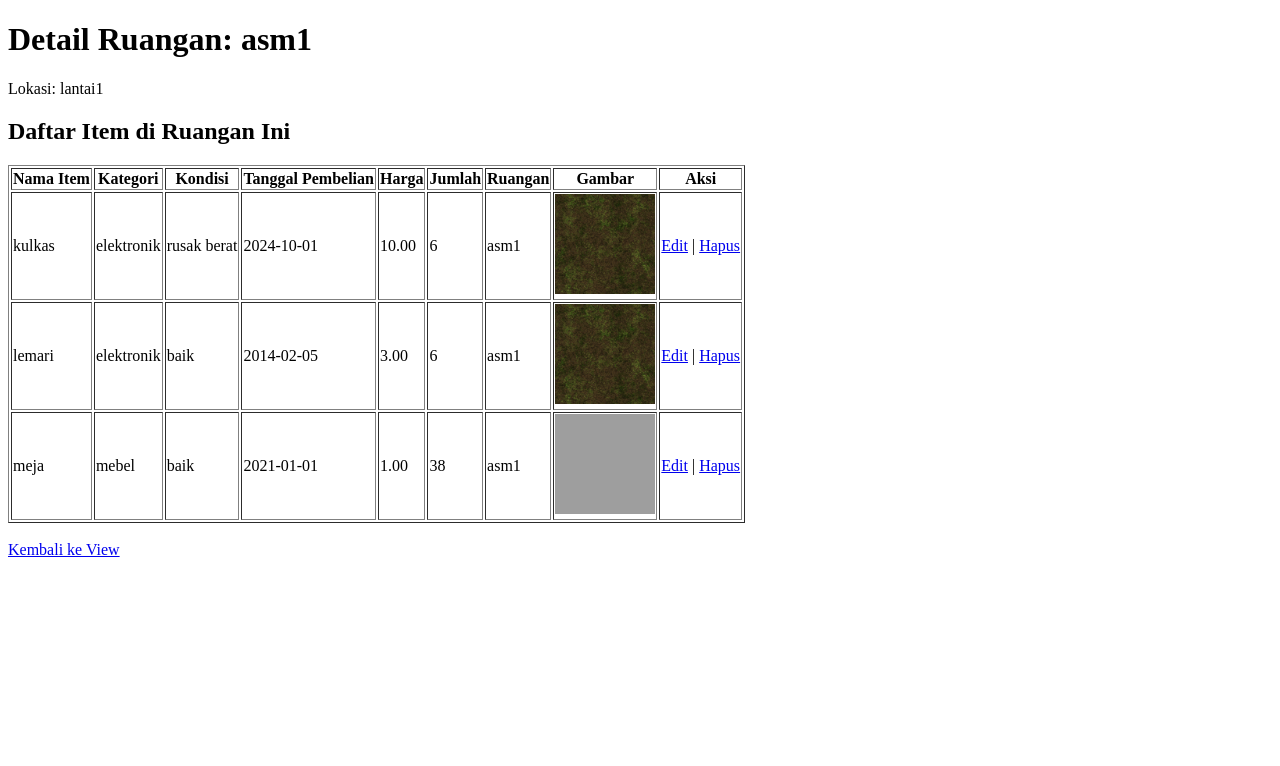
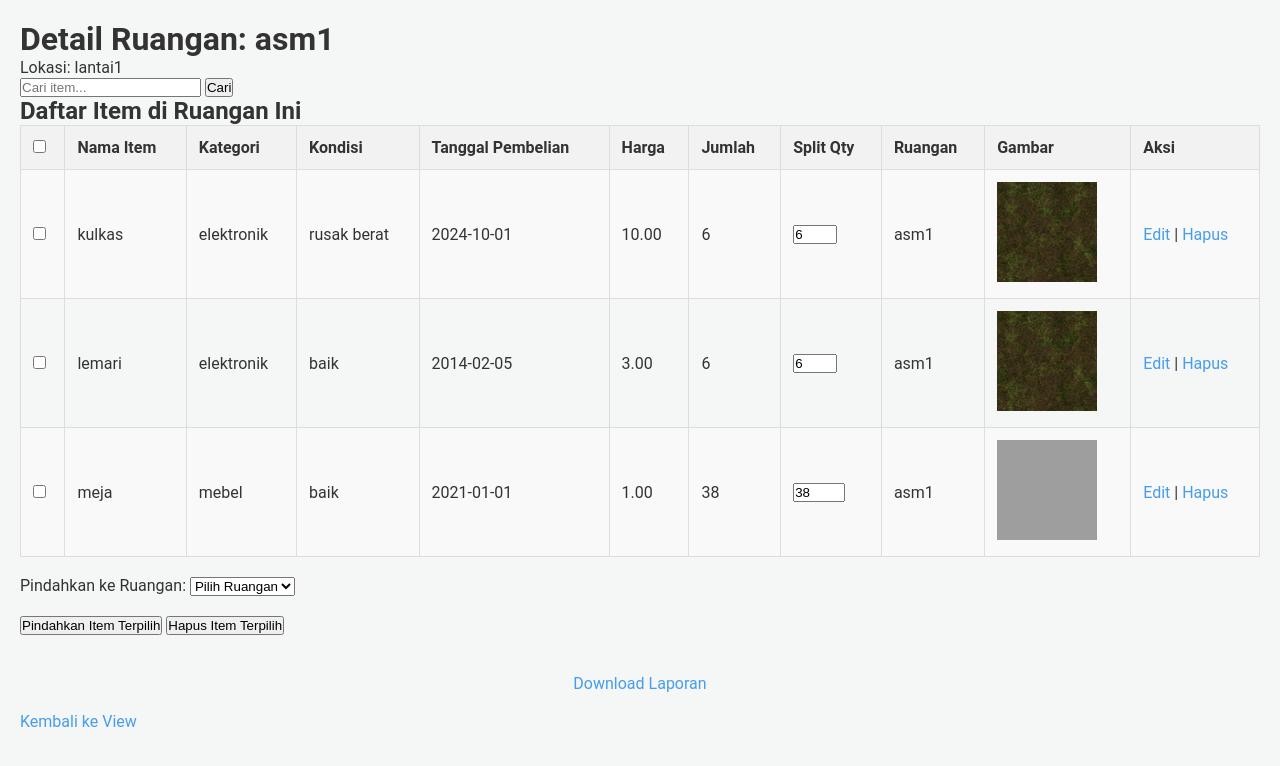
Before and after one commit to Rick755433/Project_php, a PHP site: page /detail_ruangan.php?id=2 in a window 1280 px wide. Shown: the top 766 px of the page. Run offline with PHP 8.4, Linux system fonts and the light colour scheme; a user stored in the database is signed in; data comes from the database, SQL or seed files in the repository; grey boxes are pictures that could not be loaded.

Commit message:
Update detail_ruangan.php
perbaikan

```diff
--- a/projek/projek/detail_ruangan.php
+++ b/projek/projek/detail_ruangan.php
@@ -1,89 +1,176 @@
 <?php
 include "config.php";
 session_start();
-
 if (!isset($_SESSION['user_id'])) {
     header("Location: login.php");
     exit();
 }
+if ($_SERVER["REQUEST_METHOD"] == "POST") {
+    $room_id = $_POST['room_id'];
+    if(isset($_POST['move_selected'])) {
+        $target_room = $_POST['target_room'];
+        if(isset($_POST['selected_items']) && count($_POST['selected_items']) > 0 && !empty($target_room)) {
+            foreach($_POST['selected_items'] as $item_id) {
+                $query = "SELECT * FROM items WHERE id = $item_id";
+                $result_item = $conn->query($query);
+                $item_data = $result_item->fetch_assoc();
+                $current_qty = $item_data['quantity'];
+                $split_qty = isset($_POST['split_qty'][$item_id]) ? intval($_POST['split_qty'][$item_id]) : $current_qty;
+                if($split_qty > $current_qty) {
+                    $split_qty = $current_qty;
+                }
+                if($split_qty < $current_qty) {
+                    $new_qty = $current_qty - $split_qty;
+                    $update_sql = "UPDATE items SET quantity = $new_qty WHERE id = $item_id";
+                    $conn->query($update_sql);
+                    $insert_sql = "INSERT INTO items (name, category_id, item_condition, purchase_date, price, image, room_id, quantity)
+                                   VALUES ('{$item_data['name']}', '{$item_data['category_id']}', '{$item_data['item_condition']}', '{$item_data['purchase_date']}', '{$item_data['price']}', '{$item_data['image']}', '$target_room', '$split_qty')";
+                    $conn->query($insert_sql);
+                } else {
+                    $update_sql = "UPDATE items SET room_id = '$target_room' WHERE id = $item_id";
+                    $conn->query($update_sql);
+                }
+            }
+            echo "Item terpilih berhasil dipindahkan.";
+        } else {
+            echo "Tidak ada item yang dipilih atau ruangan tujuan belum dipilih.";
+        }
+    }
+    if(isset($_POST['delete_selected'])) {
+        if(isset($_POST['selected_items']) && count($_POST['selected_items']) > 0) {
+            foreach($_POST['selected_items'] as $item_id) {
+                $delete_sql = "DELETE FROM items WHERE id = $item_id";
+                $conn->query($delete_sql);
+            }
+            echo "Item terpilih berhasil dihapus.";
+        } else {
+            echo "Tidak ada item yang dipilih untuk dihapus.";
+        }
+    }
+} else {
+    $room_id = $_GET['id'];
+}
 
-$room_id = $_GET['id'];
+$q = "";
+if(isset($_GET['q'])) {
+    $q = $conn->real_escape_string($_GET['q']);
+}
 
 $sql_items = "SELECT items.id, items.name AS item_name, items.item_condition, items.purchase_date, items.price, items.quantity, categories.name AS category_name, items.image
               FROM items
               LEFT JOIN categories ON items.category_id = categories.id
               WHERE items.room_id = '$room_id'";
+if($q != "") {
+    $sql_items .= " AND items.name LIKE '%$q%'";
+}
 $result_items = $conn->query($sql_items);
 
 $sql_room = "SELECT name AS room_name, location FROM rooms WHERE id = '$room_id'";
 $result_room = $conn->query($sql_room);
 $room = $result_room->fetch_assoc();
+
+$sql_target_rooms = "SELECT id, name FROM rooms WHERE id != '$room_id'";
+$result_target_rooms = $conn->query($sql_target_rooms);
 ?>
-
 <!DOCTYPE html>
 <html lang="id">
 <head>
   <meta charset="UTF-8">
   <meta name="viewport" content="width=device-width, initial-scale=1.0">
   <title>Detail Ruangan</title>
+  <link rel="stylesheet" href="style.css">
+  <style>
+    /* Styling tambahan jika diperlukan */
+  </style>
 </head>
 <body>
-
   <div class="content">
     <h1>Detail Ruangan: <?php echo $room['room_name']; ?></h1>
     <p>Lokasi: <?php echo $room['location']; ?></p>
+
+    <form method="GET" action="detail_ruangan.php" class="search-form">
+      <input type="hidden" name="id" value="<?php echo $room_id; ?>">
+      <input type="text" name="q" placeholder="Cari item..." value="<?php echo htmlspecialchars($q); ?>">
+      <button type="submit">Cari</button>
+    </form>
+
     <h2>Daftar Item di Ruangan Ini</h2>
-
+    <form method="post">
+      <input type="hidden" name="room_id" value="<?php echo $room_id; ?>">
       <table border="1">
         <tr>
+          <th><input type="checkbox" id="select_all"></th>
           <th>Nama Item</th>
           <th>Kategori</th>
           <th>Kondisi</th>
           <th>Tanggal Pembelian</th>
           <th>Harga</th>
           <th>Jumlah</th>
+          <th>Split Qty</th>
           <th>Ruangan</th>
           <th>Gambar</th>
           <th>Aksi</th>
         </tr>
-
-        <?php
-        if ($result_items->num_rows > 0) {
-            while ($row = $result_items->fetch_assoc()) {
-                ?>
+        <?php if ($result_items->num_rows > 0): ?>
+          <?php while ($row = $result_items->fetch_assoc()): ?>
             <tr>
+              <td><input type="checkbox" name="selected_items[]" value="<?php echo $row['id']; ?>"></td>
               <td><?php echo $row['item_name']; ?></td>
               <td><?php echo $row['category_name']; ?></td>
               <td><?php echo $row['item_condition']; ?></td>
               <td><?php echo $row['purchase_date']; ?></td>
               <td><?php echo number_format($row['price'], 2); ?></td>
               <td><?php echo $row['quantity']; ?></td>
+              <td>
+                <input type="number" name="split_qty[<?php echo $row['id']; ?>]" min="1" max="<?php echo $row['quantity']; ?>" value="<?php echo $row['quantity']; ?>">
+              </td>
               <td><?php echo $room['room_name']; ?></td>
               <td>
-                        <?php
-                        if (!empty($row['image'])) {
-                            echo "<img src='uploads/" . $row['image'] . "' width='100' height='100'>";
-                        } else {
-                            echo "No Image";
-                        }
-                        ?>
+                <?php if(!empty($row['image'])): ?>
+                  <img src="uploads/<?php echo $row['image']; ?>" width="100" height="100">
+                <?php else: ?>
+                  No Image
+                <?php endif; ?>
               </td>
               <td>
                 <a href="edit_item.php?id=<?php echo $row['id']; ?>">Edit</a> |
                 <a href="?delete_id=<?php echo $row['id']; ?>" onclick="return confirm('Apakah Anda yakin ingin menghapus item ini?');">Hapus</a>
               </td>
             </tr>
-                <?php
+          <?php endwhile; ?>
+        <?php else: ?>
+          <tr><td colspan="11">Tidak ada data item untuk ruangan ini.</td></tr>
+        <?php endif; ?>
+      </table>
+      <br>
+      <div>
+        <label for="target_room">Pindahkan ke Ruangan:</label>
+        <select name="target_room" id="target_room">
+          <option value="">Pilih Ruangan</option>
+          <?php while($row = $result_target_rooms->fetch_assoc()): ?>
+            <option value="<?php echo $row['id']; ?>"><?php echo $row['name']; ?></option>
+          <?php endwhile; ?>
+        </select>
+      </div>
+      <br>
+      <button type="submit" name="move_selected">Pindahkan Item Terpilih</button>
+      <button type="submit" name="delete_selected" onclick="return confirm('Apakah Anda yakin ingin menghapus item terpilih?');">Hapus Item Terpilih</button>
+    </form>
+    <br>
+    <!-- Link Download Laporan -->
+    <div style="text-align: center; margin-top:20px;">
+      <a href="download_report.php?id=<?php echo $room_id; ?>&q=<?php echo urlencode($q); ?>" class="download-btn">Download Laporan</a>
+    </div>
+    <br>
+    <a href="isi.php">Kembali ke View</a>
+  </div>
+  <script>
+    document.getElementById('select_all').addEventListener('change', function() {
+      var checkboxes = document.querySelectorAll('input[name="selected_items[]"]');
+      for (var checkbox of checkboxes) {
+        checkbox.checked = this.checked;
       }
-        } else {
-            echo "<tr><td colspan='9'>Tidak ada data item untuk ruangan ini.</td></tr>";
-        }
-        ?>
-    </table>
-
-    <br>
-    <a href="view.php">Kembali ke View</a>
-</div>
-
+    });
+  </script>
 </body>
 </html>
```
Lines whose indentation alone changed are shown as unchanged.
